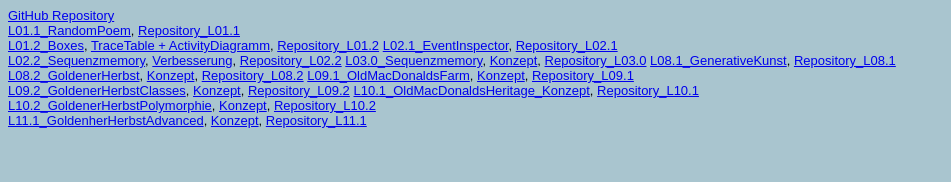
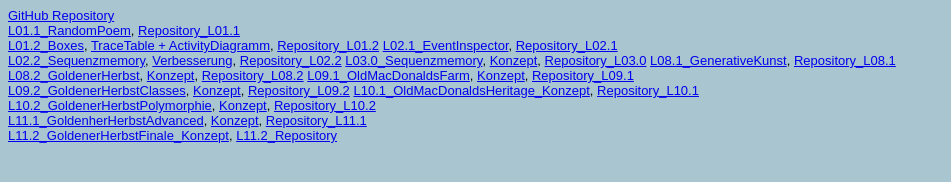
Before and after one commit to verenaro/EIA2_WiSe2021, a plain HTML site: page Steckbrief/steckbrief.htm in a window 1280 px wide. Shown: the whole page, without its empty margins (0-951 px from the left). Drawn offline with Linux system fonts and the light colour scheme.

Commit message:
L11.2_GoldenerHerbstFinale_Konzept
Verlinkung Steckbrief

```diff
--- a/Steckbrief/steckbrief.htm
+++ b/Steckbrief/steckbrief.htm
@@ -36,7 +36,9 @@
     <a href="https://verenaro.github.io/EIA2_WiSe2021/L10.2_GoldenerHerbstPolymorphie/index.html" target="blank">L10.2_GoldenerHerbstPolymorphie</a>, <a href="https://verenaro.github.io/EIA2_WiSe2021/L10.2_GoldenerHerbstPolymorphie/L10.2_GoldenerHerbstPolymorphie_Konzept.pdf"
         target="blank">Konzept</a>, <a href="https://github.com/verenaro/EIA2_WiSe2021/tree/main/L10.2_GoldenerHerbstPolymorphie" target="blank">Repository_L10.2</a><br>
     <a href="https://verenaro.github.io/EIA2_WiSe2021/L11.1_GoldenerHerbstAdvanced/index.html" target="_blank">L11.1_GoldenherHerbstAdvanced</a>, <a href="https://verenaro.github.io/EIA2_WiSe2021/L11.1_GoldenerHerbstAdvanced/L11.1_GoldenerHerbstAdvanced_Konzept.pdf"
-        target="_blank">Konzept</a>, <a href="https://github.com/verenaro/EIA2_WiSe2021/tree/main/L11.1_GoldenerHerbstAdvanced" target="_blank">Repository_L11.1</a>
+        target="_blank">Konzept</a>, <a href="https://github.com/verenaro/EIA2_WiSe2021/tree/main/L11.1_GoldenerHerbstAdvanced" target="_blank">Repository_L11.1</a><br>
+    <a href="https://verenaro.github.io/EIA2_WiSe2021/L11.2_GoldenerHerbstFinale/GoldenerHerbstFinale_Konzept.pdf" target="_blank">L11.2_GoldenerHerbstFinale_Konzept</a>, <a href="https://github.com/verenaro/EIA2_WiSe2021/tree/main/L11.2_GoldenerHerbstFinale"
+        target="_blank">L11.2_Repository</a>
 
 
 </body>
```
